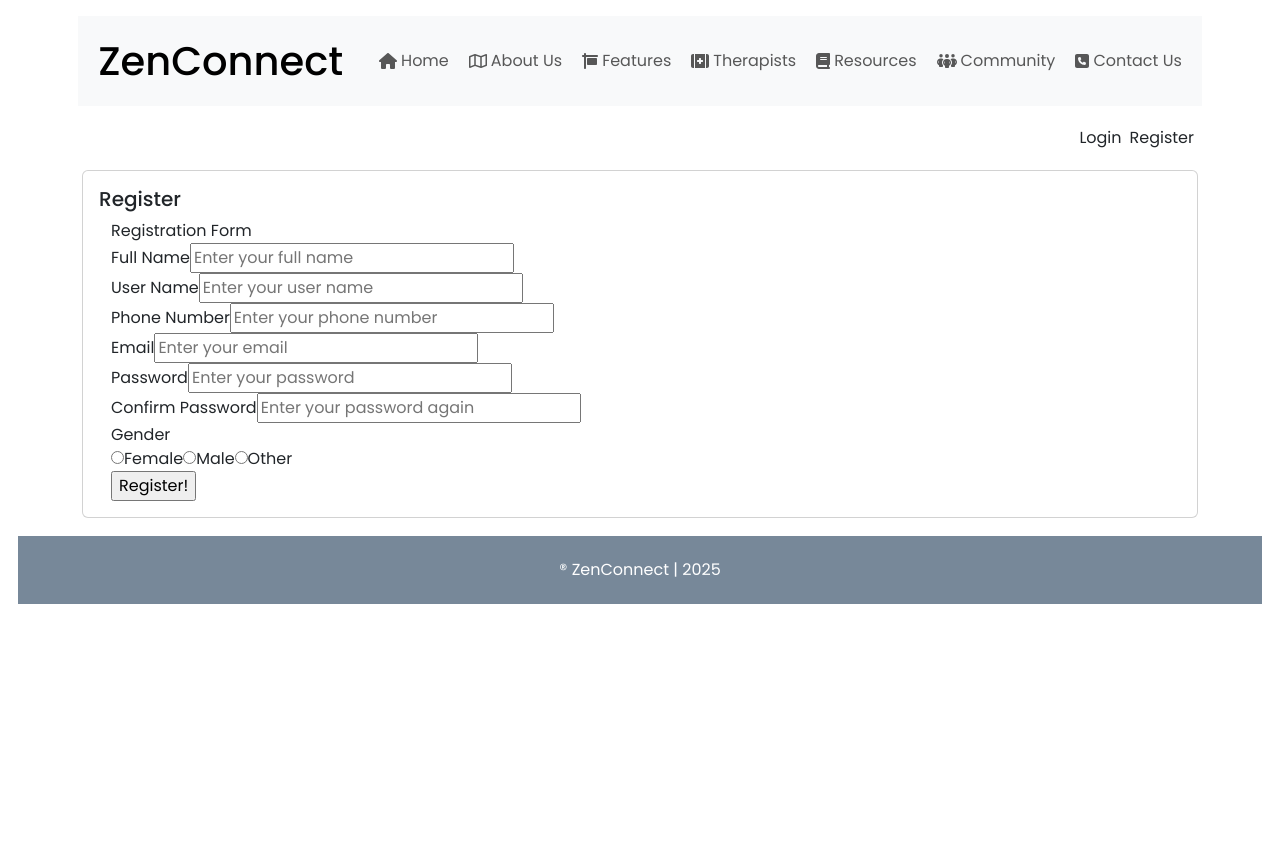
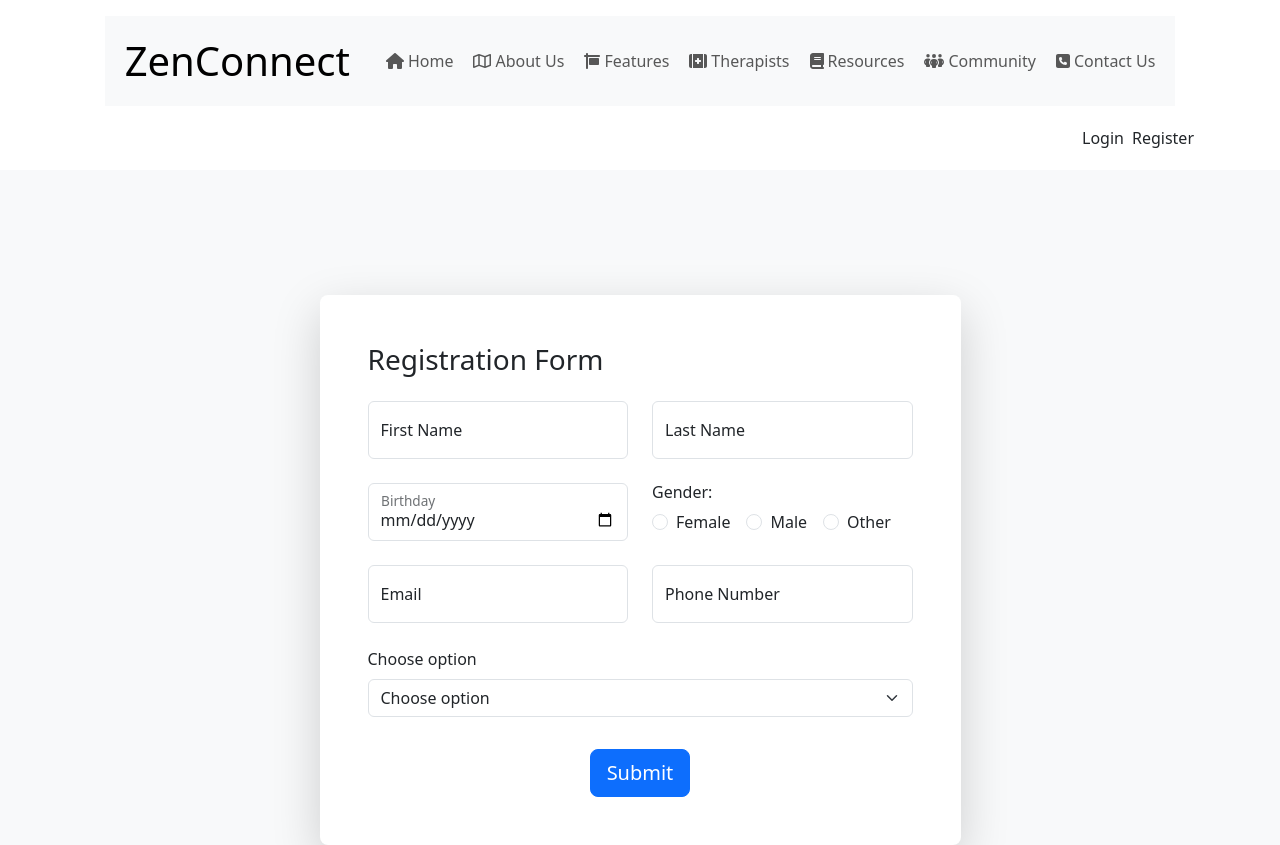
Before and after one commit to josephkipkemoi/zenconnect, a React (Create React App) app: page /register in a window 1280 px wide. Shown: the top 845 px of the page. Before the commit the page ends 800 px from the top, so only its background shows below. Built offline with nearby package versions, Linux system fonts and the light colour scheme.

Commit message:
Add Bootstrap CSS and JS imports; remove commented-out global styles in registration CSS

```diff
--- a/src/components/registerForm.js
+++ b/src/components/registerForm.js
@@ -1,76 +1,83 @@
 import React from "react";
-import { Container, Card } from "react-bootstrap";
-import "./registration.css";
-
-
+import { Container, Card, Form, Button } from "react-bootstrap";
 
 const RegisterComponent = () => {
     return (
+        <section className="vh-100 bg-light d-flex align-items-center">
             <Container>
-            <Card>
-                <Card.Body>
-                    <Card.Title>Register</Card.Title>
-                    <div className="container">
-                        <div className="title">Registration Form</div>
-                        <form action="#">
-                            <div className="user-details">
-                                <div className="input-box">
-                                    <span className="details">Full Name</span>
-                                    <input type="text" placeholder="Enter your full name" required />
+                <div className="row justify-content-center">
+                    <div className="col-12 col-lg-9 col-xl-7">
+                        <Card className="shadow-lg border-0 rounded-3">
+                            <Card.Body className="p-4 p-md-5">
+                                <h3 className="mb-4">Registration Form</h3>
+                                <Form>
+
+                                    <div className="row">
+                                        <div className="col-md-6 mb-4">
+                                            <Form.Group className="form-floating">
+                                                <Form.Control type="text" id="firstName" placeholder="First Name" />
+                                                <Form.Label htmlFor="firstName">First Name</Form.Label>
+                                            </Form.Group>
                                         </div>
-                                <div className="input-box">
-                                    <span className="details">User Name</span>
-                                    <input type="text" placeholder="Enter your user name" required />
-                                </div>
-                                <div className="input-box">
-                                    <span className="details">Phone Number</span>
-                                    <input type="number" placeholder="Enter your phone number" required />
-                                </div>
-                                <div className="input-box">
-                                    <span className="details">Email</span>
-                                    <input type="email" placeholder="Enter your email" required />
-                                </div>
-                                <div className="input-box">
-                                    <span className="details">Password</span>
-                                    <input type="password" placeholder="Enter your password" required />
-                                </div>
-                                <div className="input-box">
-                                    <span className="details">Confirm Password</span>
-                                    <input type="password" placeholder="Enter your password again" required />
+                                        <div className="col-md-6 mb-4">
+                                            <Form.Group className="form-floating">
+                                                <Form.Control type="text" id="lastName" placeholder="Last Name" />
+                                                <Form.Label htmlFor="lastName">Last Name</Form.Label>
+                                            </Form.Group>
                                         </div>
                                     </div>
 
-                            <div className="gender-details">
-                                <span className="gender-title">Gender</span>
-                                <div className="category">
-                                    <label htmlFor="dot-1">
-                                        <input type="radio" name="gender" id="dot-1" />
-                                        <span className="dot one"></span>
-                                        <span className="gender">Female</span>
-                                    </label>
-
-                                    <label htmlFor="dot-2">
-                                        <input type="radio" name="gender" id="dot-2" />
-                                        <span className="dot two"></span>
-                                        <span className="gender">Male</span>
-                                    </label>
-
-                                    <label htmlFor="dot-3">
-                                        <input type="radio" name="gender" id="dot-3" />
-                                        <span className="dot three"></span>
-                                        <span className="gender">Other</span>
-                                    </label>
+                                    <div className="row">
+                                        <div className="col-md-6 mb-4">
+                                            <Form.Group className="form-floating">
+                                                <Form.Control type="date" id="birthdayDate" placeholder="Birthday" />
+                                                <Form.Label htmlFor="birthdayDate">Birthday</Form.Label>
+                                            </Form.Group>
+                                        </div>
+                                        <div className="col-md-6 mb-4">
+                                            <h6 className="mb-2">Gender:</h6>
+                                            <Form.Check inline type="radio" name="gender" id="femaleGender" label="Female" />
+                                            <Form.Check inline type="radio" name="gender" id="maleGender" label="Male" />
+                                            <Form.Check inline type="radio" name="gender" id="otherGender" label="Other" />
                                         </div>
                                     </div>
 
-                            <div className="button">
-                                <input type="submit" value="Register!" />
+                                    <div className="row">
+                                        <div className="col-md-6 mb-4">
+                                            <Form.Group className="form-floating">
+                                                <Form.Control type="email" id="emailAddress" placeholder="Email" />
+                                                <Form.Label htmlFor="emailAddress">Email</Form.Label>
+                                            </Form.Group>
                                         </div>
-                        </form>
+                                        <div className="col-md-6 mb-4">
+                                            <Form.Group className="form-floating">
+                                                <Form.Control type="tel" id="phoneNumber" placeholder="Phone Number" />
+                                                <Form.Label htmlFor="phoneNumber">Phone Number</Form.Label>
+                                            </Form.Group>
                                         </div>
+                                    </div>
+
+                                    <Form.Group className="mb-4">
+                                        <Form.Label htmlFor="subjectSelect">Choose option</Form.Label>
+                                        <Form.Select id="subjectSelect">
+                                            <option value="" disabled selected>Choose option</option>
+                                            <option value="1">Subject 1</option>
+                                            <option value="2">Subject 2</option>
+                                            <option value="3">Subject 3</option>
+                                        </Form.Select>
+                                    </Form.Group>
+
+                                    <div className="mt-4 pt-2 text-center">
+                                        <Button type="submit" variant="primary" size="lg">Submit</Button>
+                                    </div>
+
+                                </Form>
                             </Card.Body>
                         </Card>
+                    </div>
+                </div>
             </Container>
+        </section>
     );
 };
 
--- a/src/index.js
+++ b/src/index.js
@@ -11,6 +11,9 @@ import ContactUs from './pages/ContactUs';
 import Resources from './pages/Resources';
 import Community from './pages/Community';
 import Register from './pages/Register';
+import 'bootstrap/dist/css/bootstrap.min.css';
+import 'bootstrap/dist/js/bootstrap.bundle.min.js';
+
 // import reportWebVitals from './reportWebVitals';
 
 const router = createBrowserRouter([
```
Also changed, not shown: src/components/registration.css (deleted, +0 -165 lines). Lines whose indentation alone changed are shown as unchanged.
